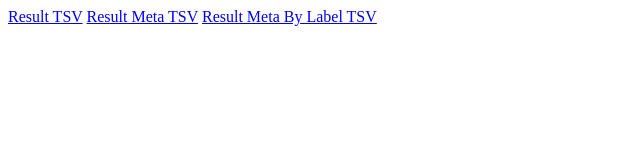
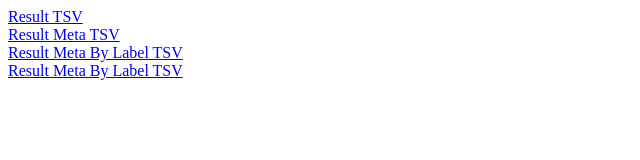
Before and after one commit to ddenis-k/ddenis-k.github.io, a plain HTML site: page index.html in a window 1280 px wide. Shown: the whole page, without its empty margins (0-640 px from the left). Drawn offline with Linux system fonts and the light colour scheme.

Commit message:
feat: add projector config link

```diff
--- a/index.html
+++ b/index.html
@@ -6,8 +6,9 @@
     <title>Project Public Data</title>
   </head>
   <body>
-    <a href="result.tsv">Result TSV</a>
-    <a href="result-meta.tsv">Result Meta TSV</a>
-    <a href="result-meta-by-label.tsv">Result Meta By Label TSV</a>
+    <a href="result.tsv">Result TSV</a><br />
+    <a href="result-meta.tsv">Result Meta TSV</a><br />
+    <a href="result-meta-by-label.tsv">Result Meta By Label TSV</a><br />
+    <a href="template_projector_config.json">Result Meta By Label TSV</a><br />
   </body>
 </html>
```
